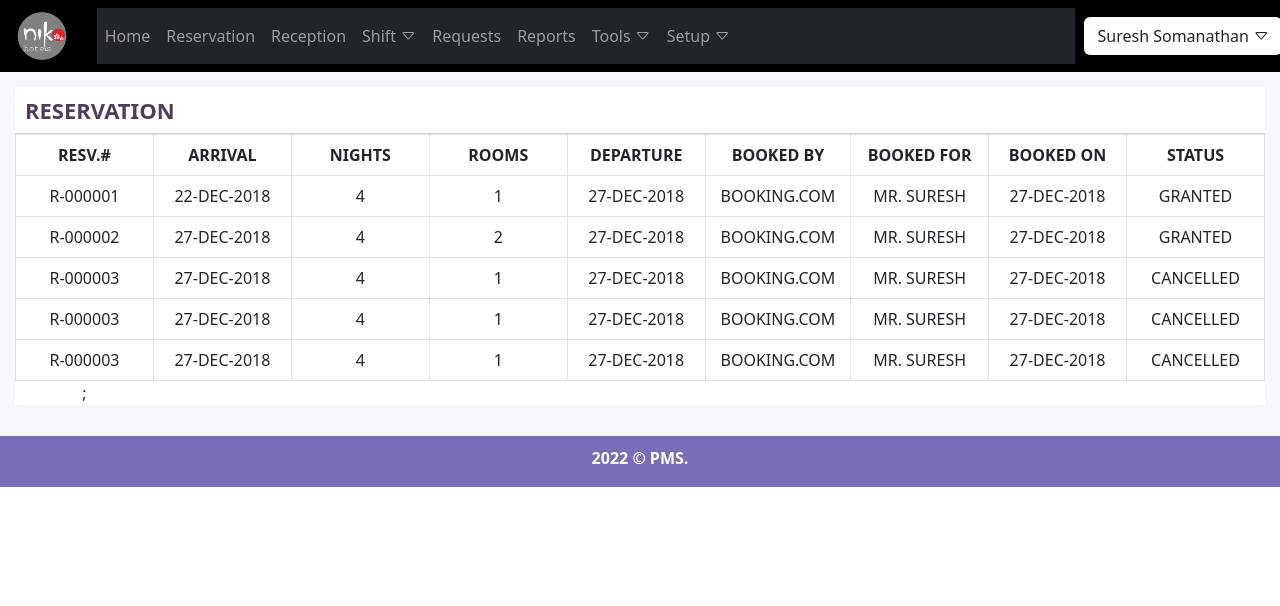
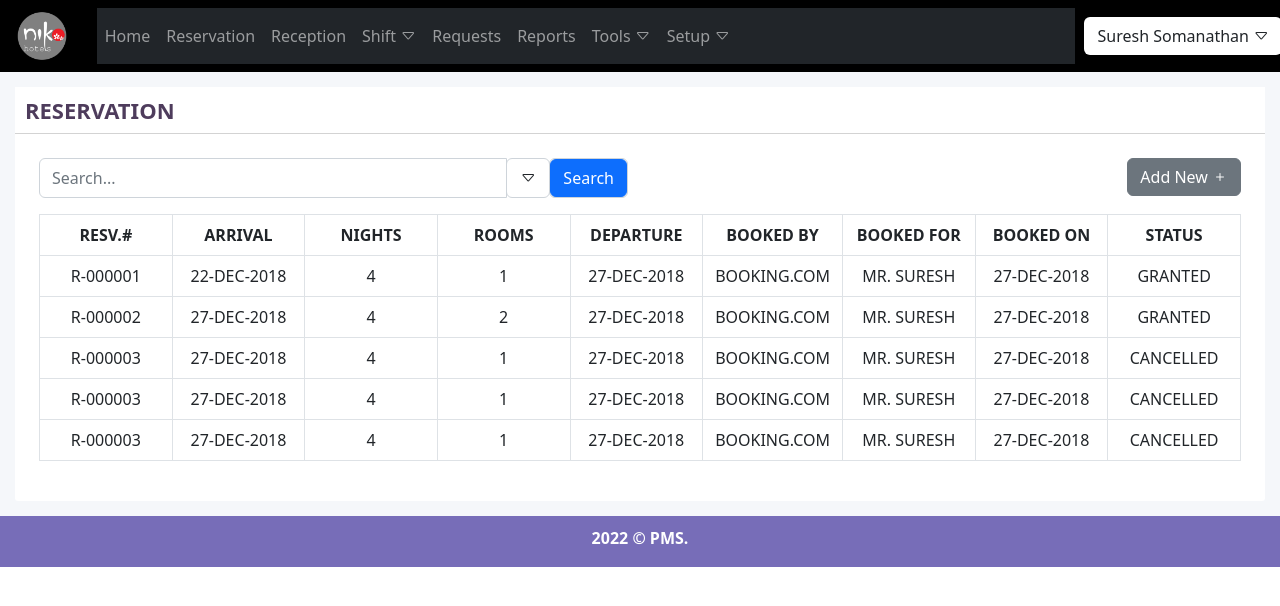
Before and after one commit to indocosmo-projects/PMS-Prototype, a React (Create React App) app: page / in a window 1280 px wide. Shown: the top 606 px of the page. Built offline with nearby package versions, Linux system fonts and the light colour scheme.

Commit message:
Reservation

```diff
--- a/src/component/Common/Navigationbar.jsx
+++ b/src/component/Common/Navigationbar.jsx
@@ -55,8 +55,8 @@ class Navigationbar extends React.Component {
                         <Navbar.Toggle aria-controls="navbarScroll" data-bs-target="#navbarScroll" />
                             <Navbar.Collapse id="navbarScroll">
                                 <Nav>
-                                    <NavLink className="nlink" eventKey="1" as={Link} to="/home">Home</NavLink>
-                                    <NavLink className="nlink" eventKey="2" as={Link} to="/reservation">Reservation</NavLink>
+                                    <NavLink className="nlink" eventKey="1" as={Link} href="/home" to="/home">Home</NavLink>
+                                    <NavLink className="nlink" eventKey="2" as={Link} href="/reservation" to="/reservation">Reservation</NavLink>
                                     <NavLink className="nlink" eventKey="3" as={Link} to="/reception">Reception</NavLink>
                                     <NavLink className="nlink" eventKey="4" as={Link} to="/shift">Shift <i class="bi bi-caret-down"></i></NavLink>
                                     <NavLink className="nlink" eventKey="5" as={Link} to="/requests">Requests</NavLink>
--- a/src/component/NewReservation/NewReservation.jsx
+++ b/src/component/NewReservation/NewReservation.jsx
@@ -181,7 +181,7 @@ class NewReservation extends React.Component {
                     </div>
 
 
-                     {/* ----- Room Rate Type Discount ------ */}
+                     {/* ----- Room Reserved By And Reserved For ------ */}
 
                         <div className="row formxs mt-1 pb-5" >
                             <div className="col-sm-6" >
@@ -194,6 +194,7 @@ class NewReservation extends React.Component {
 
 
 
+                     {/* ----- Buttons ------ */}
                      <div className="row " >
                                 <div className="col-sm-3"></div>
                                 <div className="col-sm-6">
--- a/src/component/Reservation/Reservation.css
+++ b/src/component/Reservation/Reservation.css
@@ -1,3 +1,8 @@
 .thstyle{
   /*  width: 125px; */
 }
+
+
+.br{
+  border-radius : 0px;
+}
--- a/src/component/Reservation/Reservation.jsx
+++ b/src/component/Reservation/Reservation.jsx
@@ -30,7 +30,7 @@ class Reservation extends React.Component {
                         <td>{detail.bookedon}</td>
                         <td>{detail.status}</td>
                     </tr>
-                    )};
+                    )}
 
                 </tbody>
         );
@@ -47,7 +47,28 @@ class Reservation extends React.Component {
                         <h5 className="header"> RESERVATION </h5>
                     </div>
 
+                    <div className="p-4">
+                    <div className="row">
+                        <div className="col-sm-6">
+                            <div className="input-group mb-3">
+                                <input type="text" className="form-control" placeholder="Search..." />
+                                <div className="input-group-append p-0 bg-white">
+                                    <span className="input-group-text p-0 bg-white br" ><button className="btn" ><i className="bi bi-caret-down"></i></button></span>
+                                </div>
+                                <div className="input-group-append p-0">
+                                    <span className="input-group-text p-0 br"><button className="btn btn-primary br" >Search</button></span>
+                                </div>
+                            </div>
+                        </div>
+                        <div className="col-sm-6">
+                            <div className="mb-3 ">
+                                <a href="/newreservation"><button className="btn btn-secondary" style={{float : 'right'}}>Add New <i className="bi bi-plus"></i></button></a>
+                            </div>
+                        </div>
+                    </div>
 
+                    <div className="row">
+                        <div className="col-sm-12 ">
                             <table className="table table-bordered">
                                 <thead >
                                     <tr>
@@ -66,7 +87,11 @@ class Reservation extends React.Component {
                                         {this.tdata()}
 
                             </table>
+                        </div>
 
+                    </div>
+
+                    </div>
                 </div>
             </div>
         );
```
Lines whose indentation alone changed are shown as unchanged.
